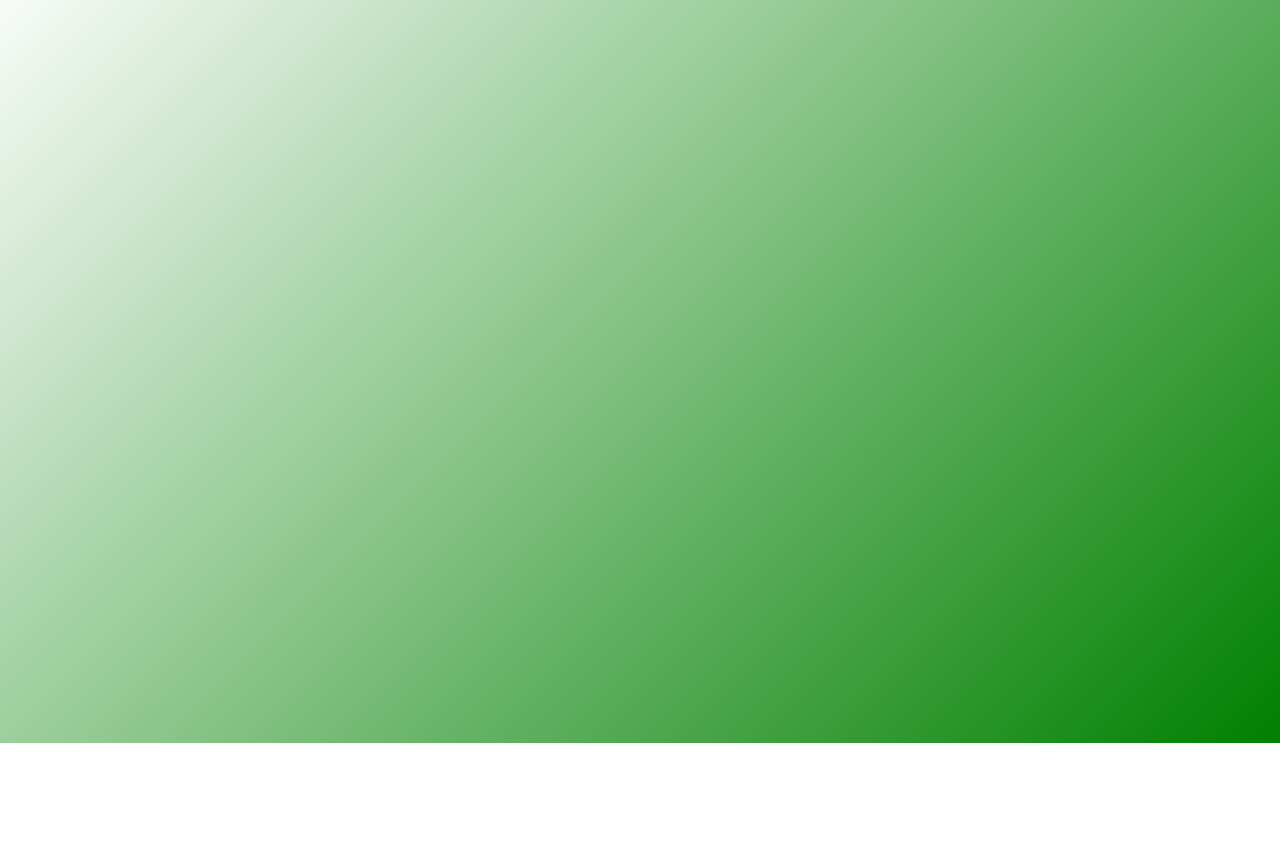
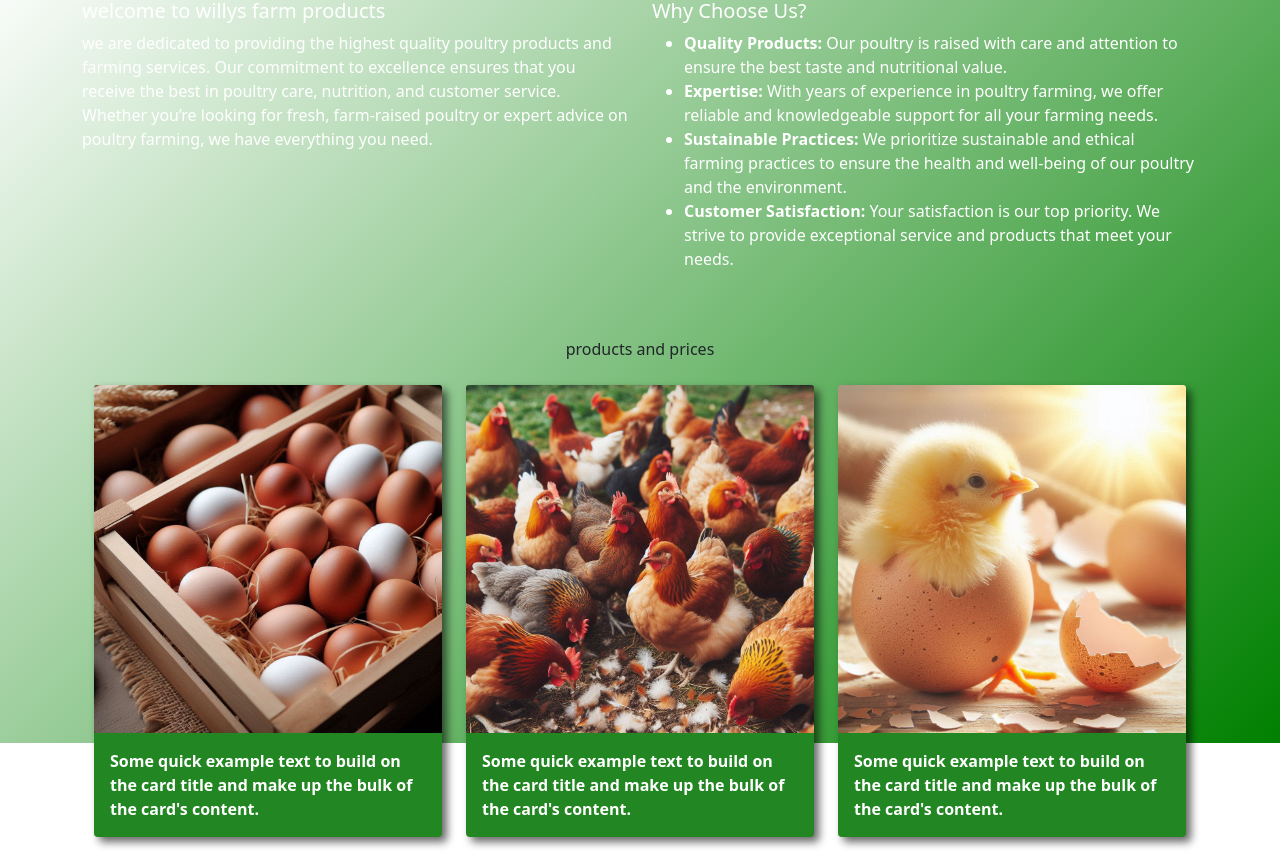
Before and after one commit to erick1005/chick-farm, a plain HTML site: page products.html in a window 1280 px wide. Shown: the part 57-918 px from the top of the page. Before the commit the page ends 800 px from the top, so only its background shows below. Drawn offline with nearby package versions, Linux system fonts and the light colour scheme.

Commit message:
update product page

```diff
--- a/products.html
+++ b/products.html
@@ -37,19 +37,100 @@
             </li>
             <li class="nav-item dropdown">
               <a class="nav-link dropdown-toggle" href="#" id="navbarDropdownMenuLink" role="button" data-bs-toggle="dropdown" aria-expanded="false">
-                Dropdown link
+                Nutrition and Health
               </a>
               <ul class="dropdown-menu" aria-labelledby="navbarDropdownMenuLink">
-                <li><a class="dropdown-item" href="#">Action</a></li>
-                <li><a class="dropdown-item" href="#">Another action</a></li>
-                <li><a class="dropdown-item" href="#">Something else here</a></li>
+                <li><a class="dropdown-item" href="#">Feed</a></li>
+                <li><a class="dropdown-item" href="#">Shelter</a></li>
+                <li><a class="dropdown-item" href="#">Environment</a></li>
               </ul>
             </li>
           </ul>
         </div>
       </div>
     </nav>
+
+      <!-- welcome section  -->
+
+    <div class="container welcome-customer-div d-block mt-0">
+      <div class="row d-flex">
+        <div class="col-md-6 bg-transparent text-white">
+              <h5>welcome to willys farm products</h5>
+              <p>
+                we are dedicated to providing the highest quality poultry products and farming services. Our commitment to excellence ensures that you receive the best in poultry care, nutrition, and customer service. Whether you’re looking for fresh, farm-raised poultry or expert advice on poultry farming, we have everything you need.
+              </p>
+        </div>
+        <div class="col-md-6 bg-transparent text-white">
+          <h5>Why Choose Us?</h5>
+              <ul>
+                <li>
+                  <span class="fw-bolder">
+                    Quality Products:
+                  </span>
+                   Our poultry is raised with care and attention to ensure the best taste and nutritional value.
+                </li>
+                <li>
+                  <span class="fw-bolder">
+                    Expertise:
+                  </span>
+                   With years of experience in poultry farming, we offer reliable and knowledgeable support for all your farming needs.
+                </li>
+                <li>
+                  <span class="fw-bolder">
+                    Sustainable Practices:
+                  </span>
+                   We prioritize sustainable and ethical farming practices to ensure the health and well-being of our poultry and the environment.
+                </li>
+                <li>
+                  <span class="fw-bolder">
+                    Customer Satisfaction:
+                  </span>
+                   Your satisfaction is our top priority. We strive to provide exceptional service and products that meet your needs.
+                </li>
+              </ul>
+        </div>
+      </div>
+      <div class="container mb-0">
+        products and prices
+      </div>
+
+      <div class="container mt-0">
+        <div class="row">
+          <div class="col-md-4 my-4 col-12">
+            <div class="card" style="width: 100%;">
+              <img src="images/egg-crate.jpeg" class="card-img-top" alt="...">
+              <div class="card-body">
+                <p class="card-text">Some quick example text to build on the card title and make up the bulk of the card's content.</p>
+              </div>
+            </div>
+          </div>
+          <div class="col-md-4 my-4 col-12">
+            <div class="card" style="width: 100%;">
+              <img src="images/layers.jpeg" class="card-img-top" alt="...">
+              <div class="card-body">
+                <p class="card-text">Some quick example text to build on the card title and make up the bulk of the card's content.</p>
+              </div>
+            </div>
+          </div>
+          <div class="col-md-4 my-4 col-12">
+            <div class="card" style="width: 100%;">
+              <img src="images/egg-chick.jpeg" class="card-img-top" alt="...">
+              <div class="card-body">
+                <p class="card-text">Some quick example text to build on the card title and make up the bulk of the card's content.</p>
+              </div>
+            </div>
+          </div>
+        </div>
+      </div>
+    </div>
+
+
+
+
+
   </div>
+
+
 
 </body>
 </html>
--- a/styles.css
+++ b/styles.css
@@ -65,4 +65,16 @@ body {
 .product-full-view {
   height: 100vh;
   background-image: linear-gradient(-45deg, green, white);
+
 }
+
+.product-link-font {
+  color: rgb(0, 204, 255);
+  font-weight: bolder;
+  font-size: x-large;
+  text-decoration: underline;
+}
+
+.welcome-customer-div {
+  height: 200px;
+}
```
Also changed, not shown: index.html (+13 -3 lines), images/egg-crate.jpeg (added), images/layers.jpeg (added).
